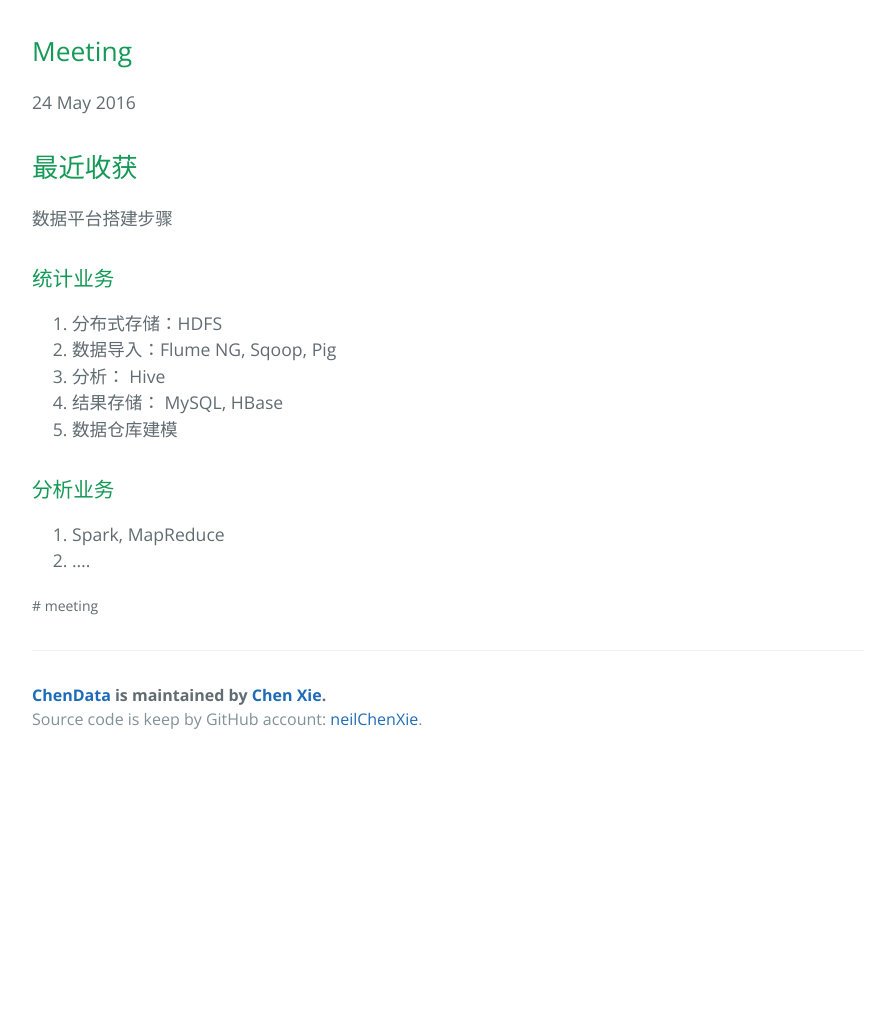
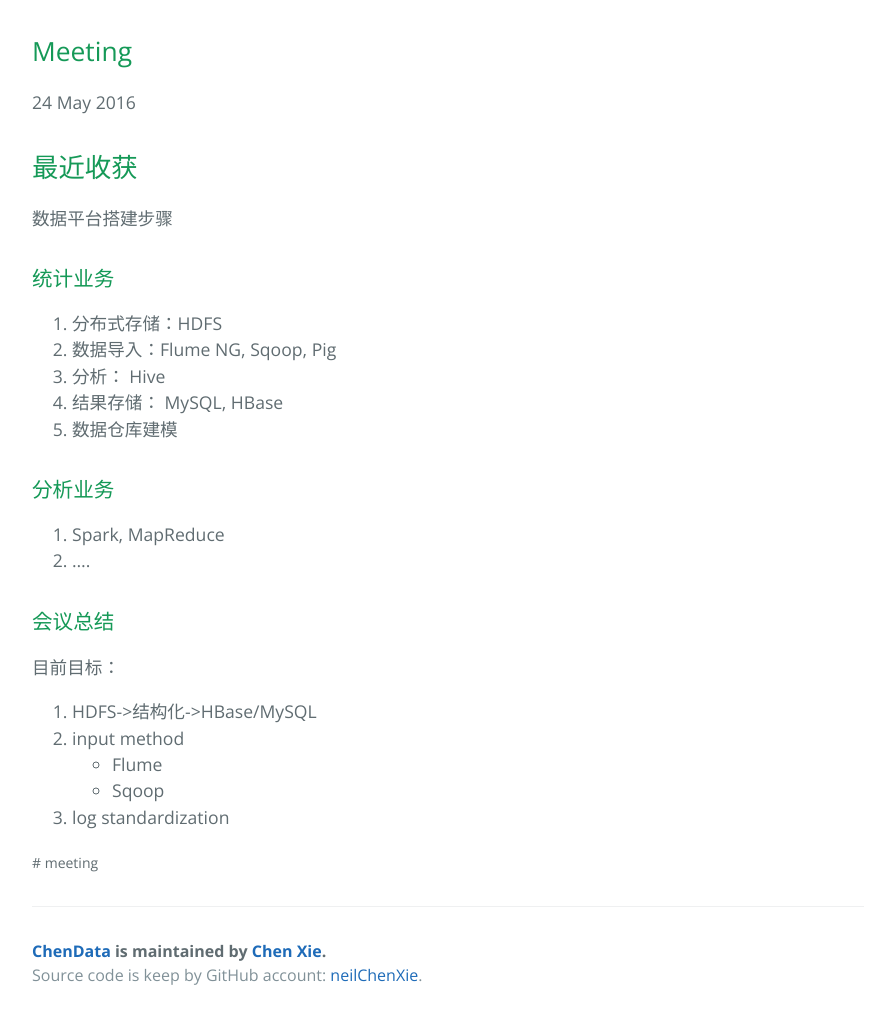
Before and after one commit to neilChenXie/ChenData, a Jekyll site: the page built from _posts/Meet/2016-05-24-meet.md, in a window 1280 px wide. Shown: the whole page, without its empty margins (192-1087 px from the left). Built offline with Jekyll 4.4.1, drawn with Linux system fonts in a browser that asks for light colours; before the commit the page ends 900 px from its top, so only the background shows below that.

Commit message:
modified:   _posts/Meet/2016-05-24-meet.md

```diff
--- a/_posts/Meet/2016-05-24-meet.md
+++ b/_posts/Meet/2016-05-24-meet.md
@@ -23,3 +23,13 @@ tags: [meeting]
 
 1. Spark, MapReduce
 2. ....
+
+### 会议总结
+
+目前目标：
+
+1. HDFS->结构化->HBase/MySQL
+2. input method
+    * Flume
+    * Sqoop
+3. log standardization
```
